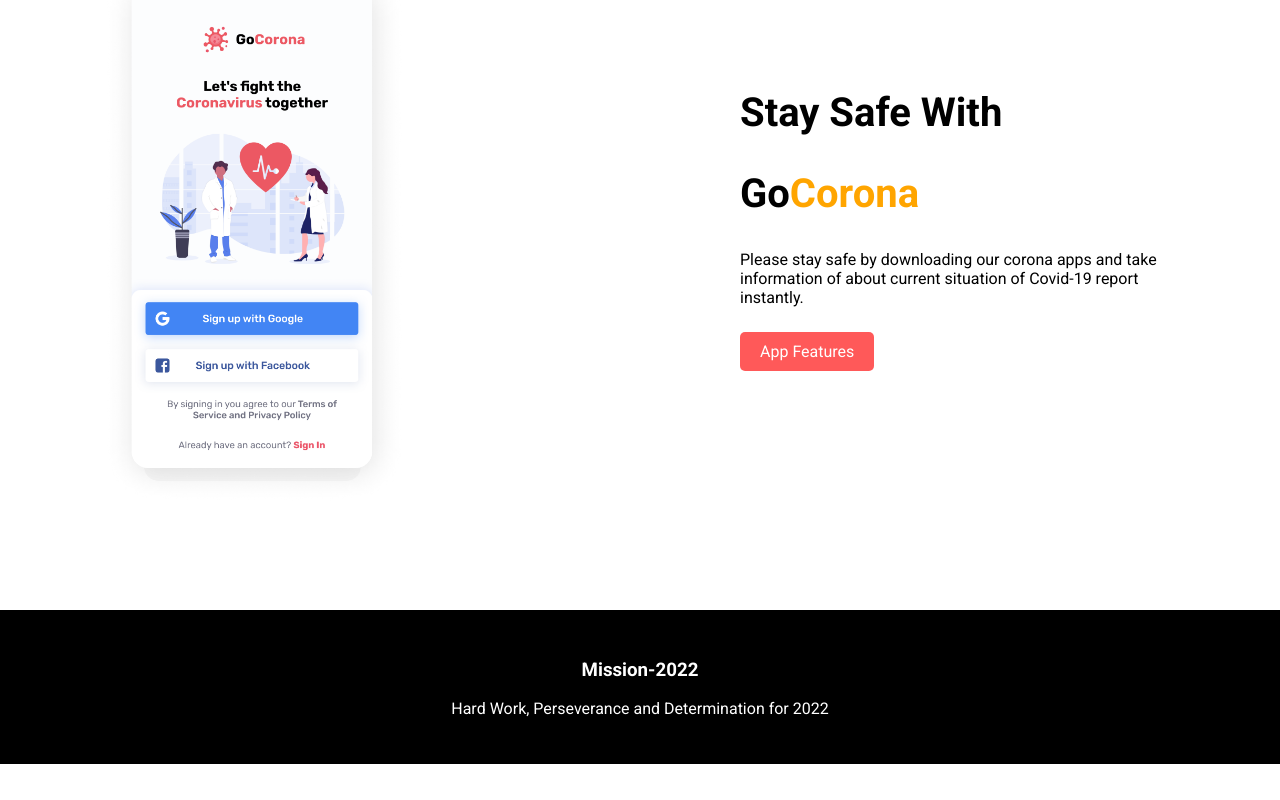
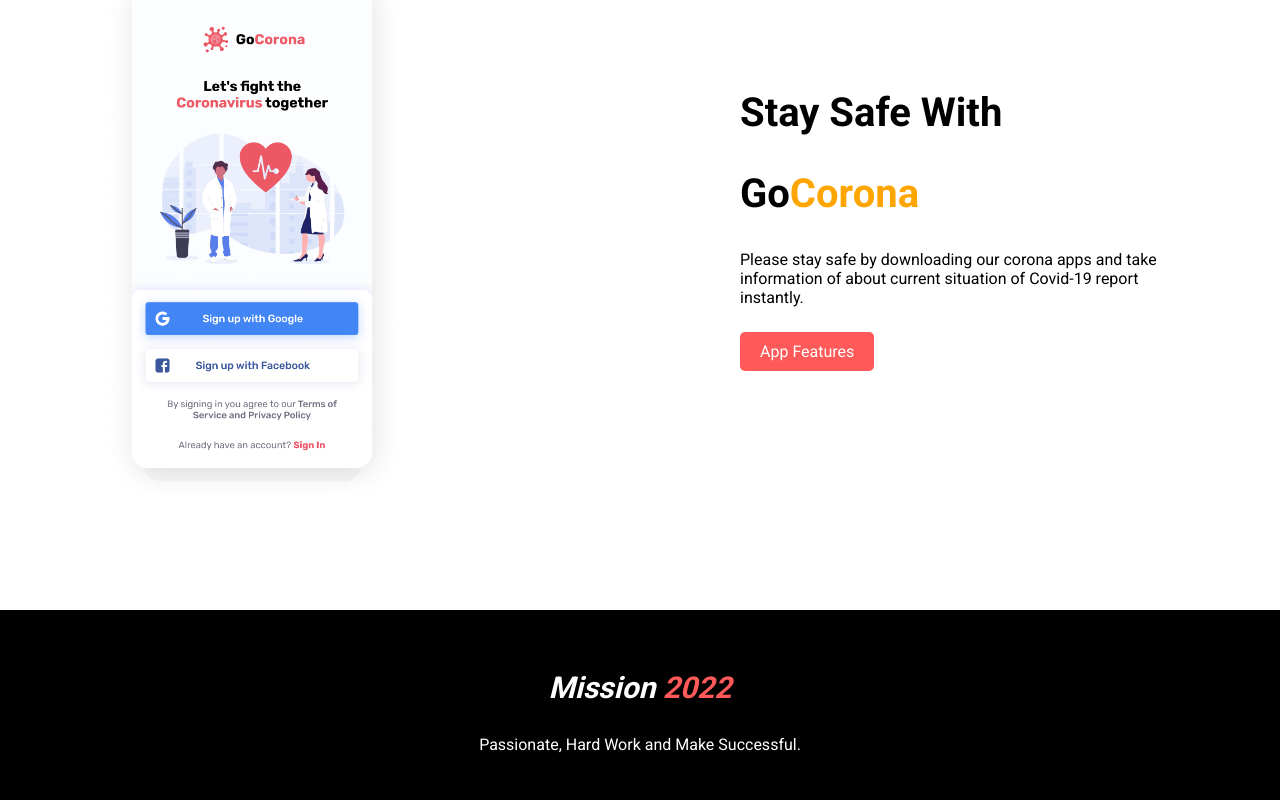
Before and after one commit to jewelCode/mission-2022, a plain HTML site: page index.html in a window 1280 px wide. Shown: the part 2289-3089 px from the top of the page. Before the commit the page ends 3053 px from the top, so only its background shows below. Drawn offline with Linux system fonts and the light colour scheme.

Commit message:
complete project

```diff
--- a/index.html
+++ b/index.html
@@ -91,8 +91,8 @@
         </div>
     </section>
     <footer class="footer-section">
-        <h3>Mission-2022</h3>
-        <p style="color: white;">Hard Work, Perseverance and Determination for 2022</p>
+        <h3 style="font-style: italic; font-size: 30px;">Mission <span style="color: #FF5959">2022</span></h3>
+        <p style="color: white;">Passionate, Hard Work and Make Successful.</p>
     </footer>
 </body>
 </html>
--- a/style.css
+++ b/style.css
@@ -57,7 +57,6 @@ h2{
 }
 
 
-
 .column {
     float: left;
     width: 30%;
```
